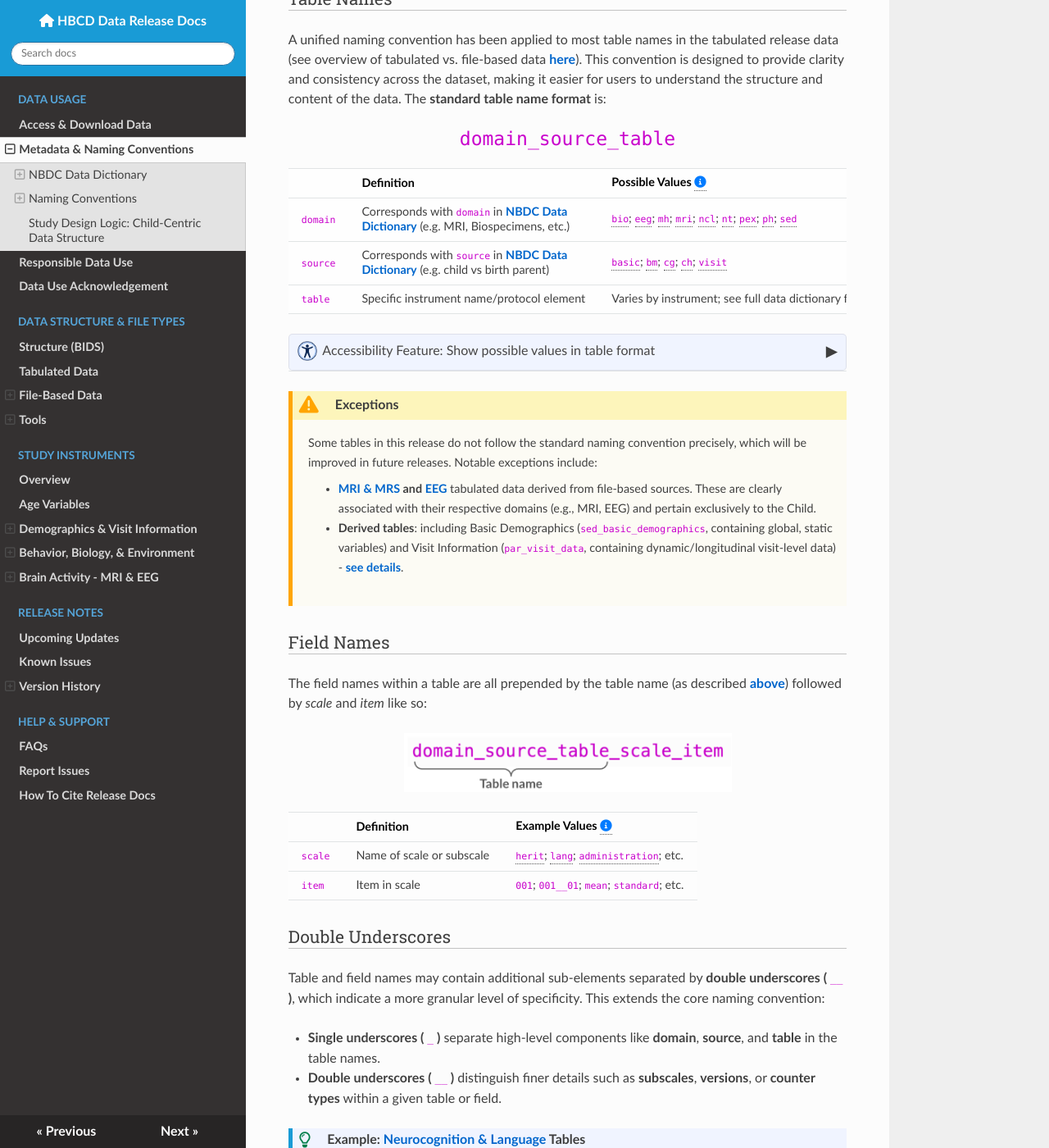
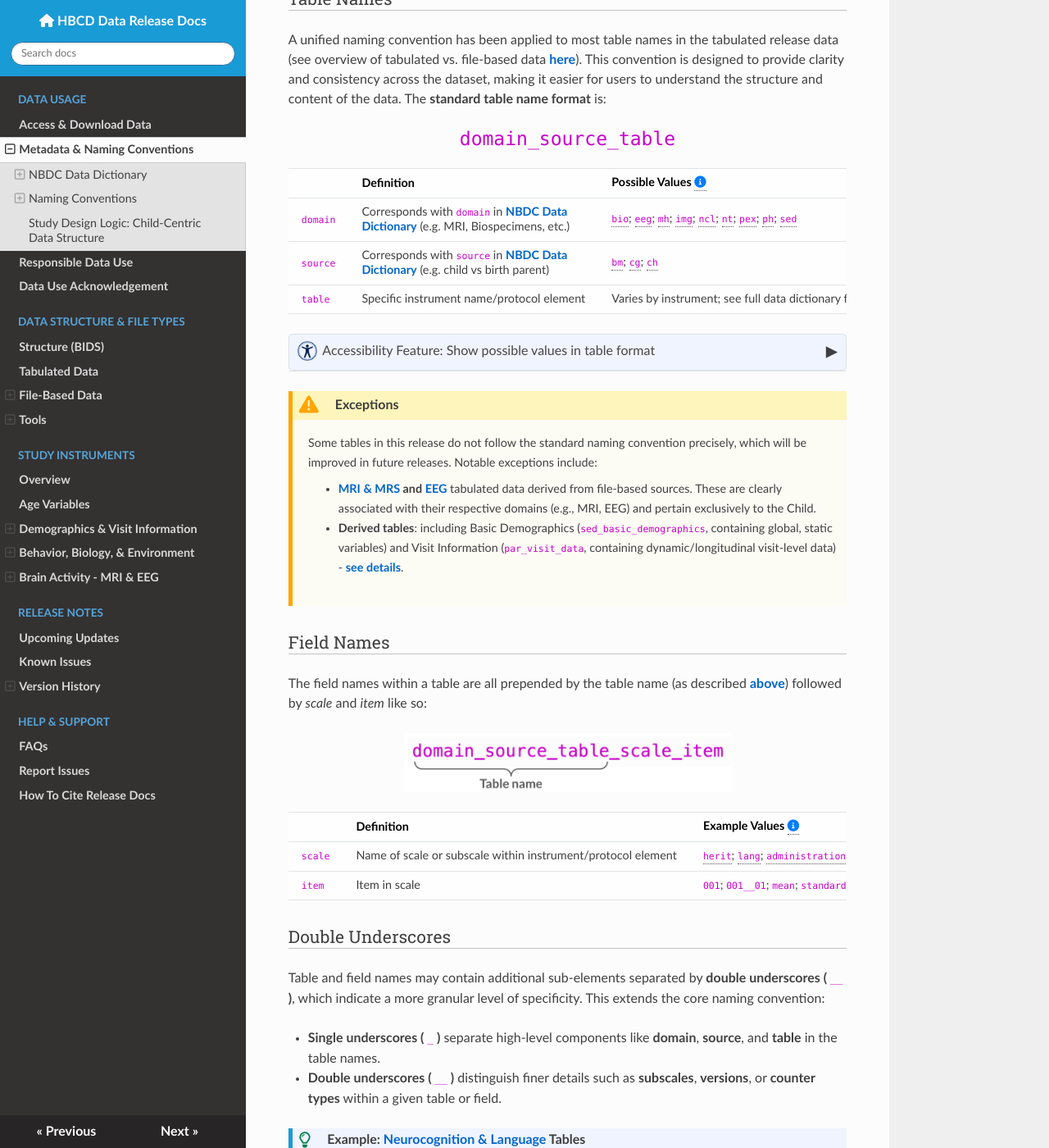
Before and after one commit to nbdc-datahub/hbcd-docs, an MkDocs documentation site: the page built from docs/access/metadata.md, in a window 1280 px wide and 1400 px high, scrolled down 3012 px. Shown: the whole window at 82% size. Built offline with MkDocs 1.6.1, drawn with Linux system fonts in a browser that asks for light colours; nearby versions of some CDN libraries.

Commit message:
metadata section corrections

```diff
--- a/docs/access/metadata.md
+++ b/docs/access/metadata.md
@@ -379,7 +379,7 @@ A unified naming convention has been applied to most table names in the tabulate
     <span class="tooltip"><code>bio</code><span class="tooltiptext">Biospecimens</span></span>;
     <span class="tooltip"><code>eeg</code><span class="tooltiptext">EEG</span></span>;
     <span class="tooltip"><code>mh</code><span class="tooltiptext">Behavior/Child-Caregiver Interaction</span></span>;
-    <span class="tooltip"><code>mri</code><span class="tooltiptext">MRI</span></span>;
+    <span class="tooltip"><code>img</code><span class="tooltiptext">Imaging/MRI</span></span>;
     <span class="tooltip"><code>ncl</code><span class="tooltiptext">Neurocognition and Language</span></span>;
     <span class="tooltip"><code>nt</code><span class="tooltiptext">Novel Tech</span></span>;
     <span class="tooltip"><code>pex</code><span class="tooltiptext">Pregnancy/Exposure Including Substance</span></span>;
@@ -391,11 +391,9 @@ A unified naming convention has been applied to most table names in the tabulate
   <td><b><code>source</code></b></td>
   <td style="word-wrap: break-word; white-space: normal;">Corresponds with <code>source</code> in <a href="#data-dictionary">NBDC Data Dictionary</a> (e.g. child vs birth parent)</td>
   <td>
-    <span class="tooltip"><code>basic</code><span class="tooltiptext">General</span></span>;
     <span class="tooltip"><code>bm</code><span class="tooltiptext">Biological Mother</span></span>;
     <span class="tooltip"><code>cg</code><span class="tooltiptext">Caregiver (Responsible Adult)</span></span>;
-    <span class="tooltip"><code>ch</code><span class="tooltiptext">Child</span></span>;
-    <span class="tooltip"><code>visit</code><span class="tooltiptext">General</span></span>
+    <span class="tooltip"><code>ch</code><span class="tooltiptext">Child</span></span>
   </td>
 </tr>
 <tr>
@@ -438,7 +436,7 @@ A unified naming convention has been applied to most table names in the tabulate
     </tr>
     <tr><td><code>eeg</code></td><td>EEG</td></tr>
     <tr><td><code>mh</code></td><td>Behavior/Child-Caregiver Interaction</td></tr>
-    <tr><td><code>mri</code></td><td>MRI</td></tr>
+    <tr><td><code>img</code></td><td>Imaging/MRI</td></tr>
     <tr><td><code>ncl</code></td><td>Neurocognition and Language</td></tr>
     <tr><td><code>nt</code></td><td>Novel Tech</td></tr>
     <tr><td><code>pex</code></td><td>Pregnancy/Exposure Including Substance</td></tr>
@@ -480,16 +478,17 @@ The field names within a table are all prepended by the table name (as described
 <img src="../images/field-naming.png" alt="field naming convention: domain_source_table_scale_item"  width="400">
 </p>
 
+
 <table class="table-no-vertical-lines" style="width: 100%; border-collapse: collapse; table-layout: fixed;">
 <thead>
   <th></th>
-  <th>Definition</th>
-  <th>Example Values <span class="tooltip tooltip-right"><span class="emoji"><i class="fa-solid fa-circle-info"></i></span><span class="tooltiptext" style="font-size: 0.9em;">for tables provided in the current release only</span></span>
+  <th style="width: 50%;">Definition</th>
+  <th style="width: 50%;">Example Values <span class="tooltip tooltip-left"><span class="emoji"><i class="fa-solid fa-circle-info"></i></span><span class="tooltiptext" style="font-size: 0.9em;">for tables provided in the current release only</span></span>
 </thead>
 <tbody>
 <tr>
   <td><b><code>scale</code></b></td>
-  <td style="word-wrap: break-word; white-space: normal;">Name of scale or subscale</td>
+  <td>Name of scale or subscale within instrument/protocol element</td>
   <td><span class="tooltip"><code>herit</code><span class="tooltiptext">heritage information</span></span>;
   <span class="tooltip"><code>lang</code><span class="tooltiptext">languages spoken</span></span>;
   <span class="tooltip"><code>administration</code><span class="tooltiptext">instrument administration</span></span>; etc.
```
Also changed, not shown: docs/access/images/fieldnaming.png (added).
